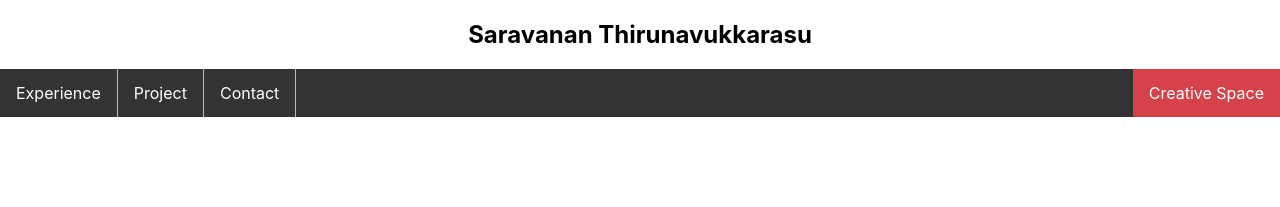
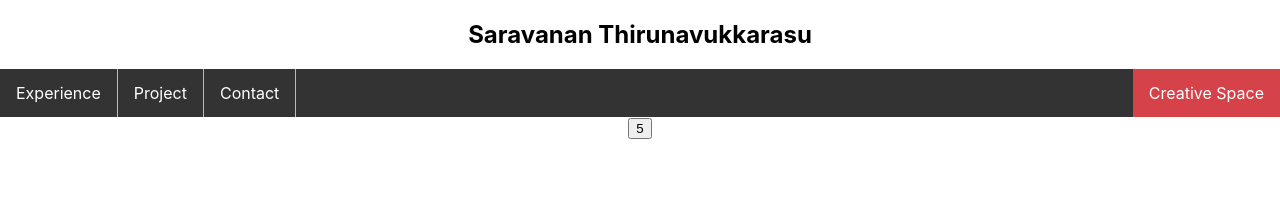
Before and after one commit to Thirunavukkarasu-Saravanan/Portfolio, a React (Create React App) app: page / in a window 1280 px wide. Shown: the top 207 px of the page. Built offline with nearby package versions, Linux system fonts and the light colour scheme.

Commit message:
Created stateful component to increment a counter

```diff
--- a/src/App.js
+++ b/src/App.js
@@ -3,6 +3,7 @@ import logo from "./logo.svg";
 import "./App.css";
 import Titlebar from "./Components/Titlebar";
 import Footer from "./Components/Footer";
+import Counter from "./Components/Counter";
 
 function App() {
   return (
@@ -11,6 +12,7 @@ function App() {
         <div>
           <Titlebar />
         </div>
+        <Counter />
         <div>
           <Footer />
         </div>
--- /dev/null
+++ b/src/Components/Counter.js
@@ -0,0 +1,17 @@
+import React from "react";
+import { useEffect, useState } from "react";
+
+function PressButton() {
+  //useState function is the infamous "Hook" in the React world
+  const [counter, setCounter] = useState(5);
+  return (
+    <div>
+      {/* setCounter i.e., the useState needs two things, an event handler and action to be done on said event,
+       in this case, event is on click of the button and action to be done is to increment the counter
+       takes in a reference to a function and not invoking the actual function,  */}
+      <button onClick={() => setCounter(counter * 2)}>{counter}</button>
+    </div>
+  );
+}
+
+export default PressButton;
```
